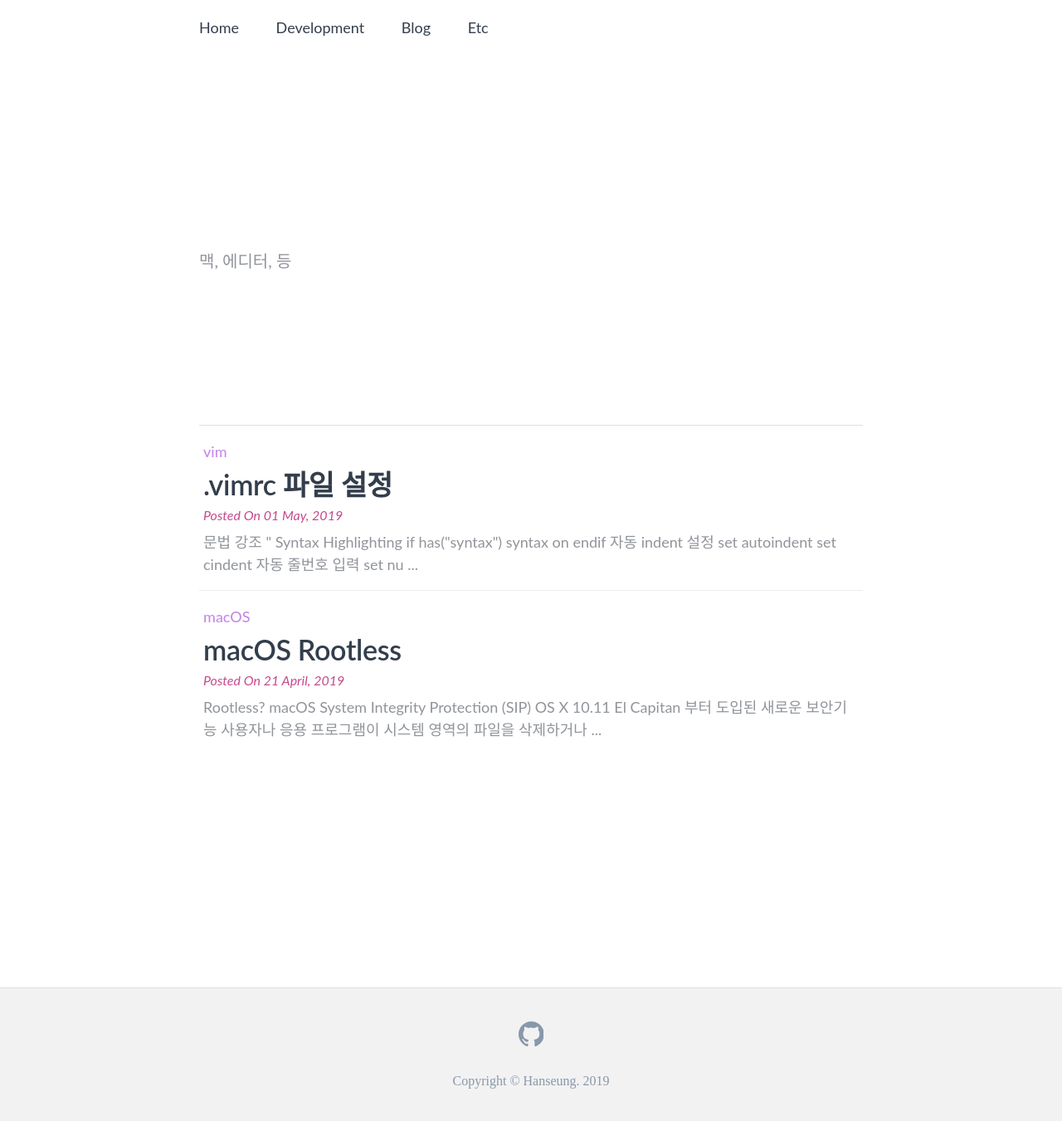
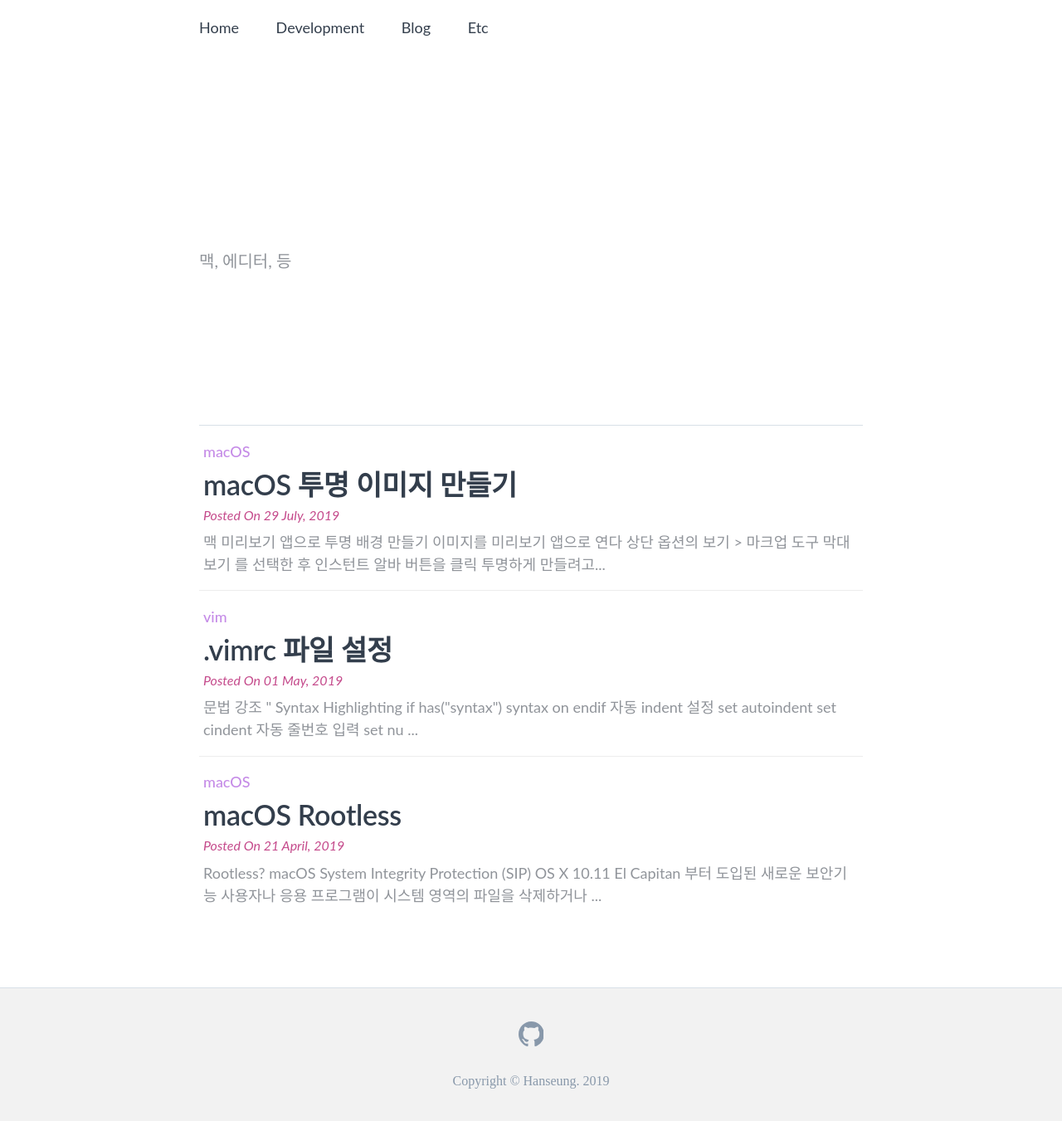
Before and after one commit to misojiwon3/misojiwon3.github.io, a Jekyll site: the page built from etc/index.html, in a window 1280 px wide and 1356 px high. Shown: the top 1351 px of the window at 83% size. Built offline with Jekyll 4.4.1, drawn with Linux system fonts in a browser that asks for light colours.

```diff
--- /dev/null
+++ b/etc/mac_transparent_background/index.md
@@ -0,0 +1,21 @@
+---
+layout: default
+type: post
+category: etc
+title:  "macOS 투명 이미지 만들기"
+subtitle: "맥 미리보기 앱으로 투명 배경 만들기"
+tag: "macOS"
+date: "2019-07-29"
+---
+
+# 맥 미리보기 앱으로 투명 배경 만들기
+* 이미지를 미리보기 앱으로 연다
+
+* 상단 옵션의 보기 > 마크업 도구 막대 보기 를 선택한 후 `인스턴트 알바` 버튼을 클릭
+![1](/images/etc/mac_transparent_background/image_1.png)
+
+* 투명하게 만들려고 하는 부분을 Option key ⌥ 를 누른 상태에서 드래그
+![2](/images/etc/mac_transparent_background/image_2.png)
+
+* 드래그하면 점선으로 선택 영역이 표시되는데 이때 Delete key ⌫를 눌러 선택 영역을 삭제하면 배경이 투명한 이미지를 얻을 수 있다.
+![3](/images/etc/mac_transparent_background/image_3.png)
```
Also changed, not shown: etc/mac_rootless/index.md (renamed from etc/rootless/index.md, +2 -2 lines), images/etc/mac_rootless/macos.jpg (renamed from images/etc/rootless_macos.jpg), images/etc/mac_rootless/platform_policy.jpg (renamed from images/etc/rootless_platform_policy.jpg), images/etc/mac_transparent_background/image_1.png (added), images/etc/mac_transparent_background/image_2.png (added), images/etc/mac_transparent_background/image_3.png (added).
